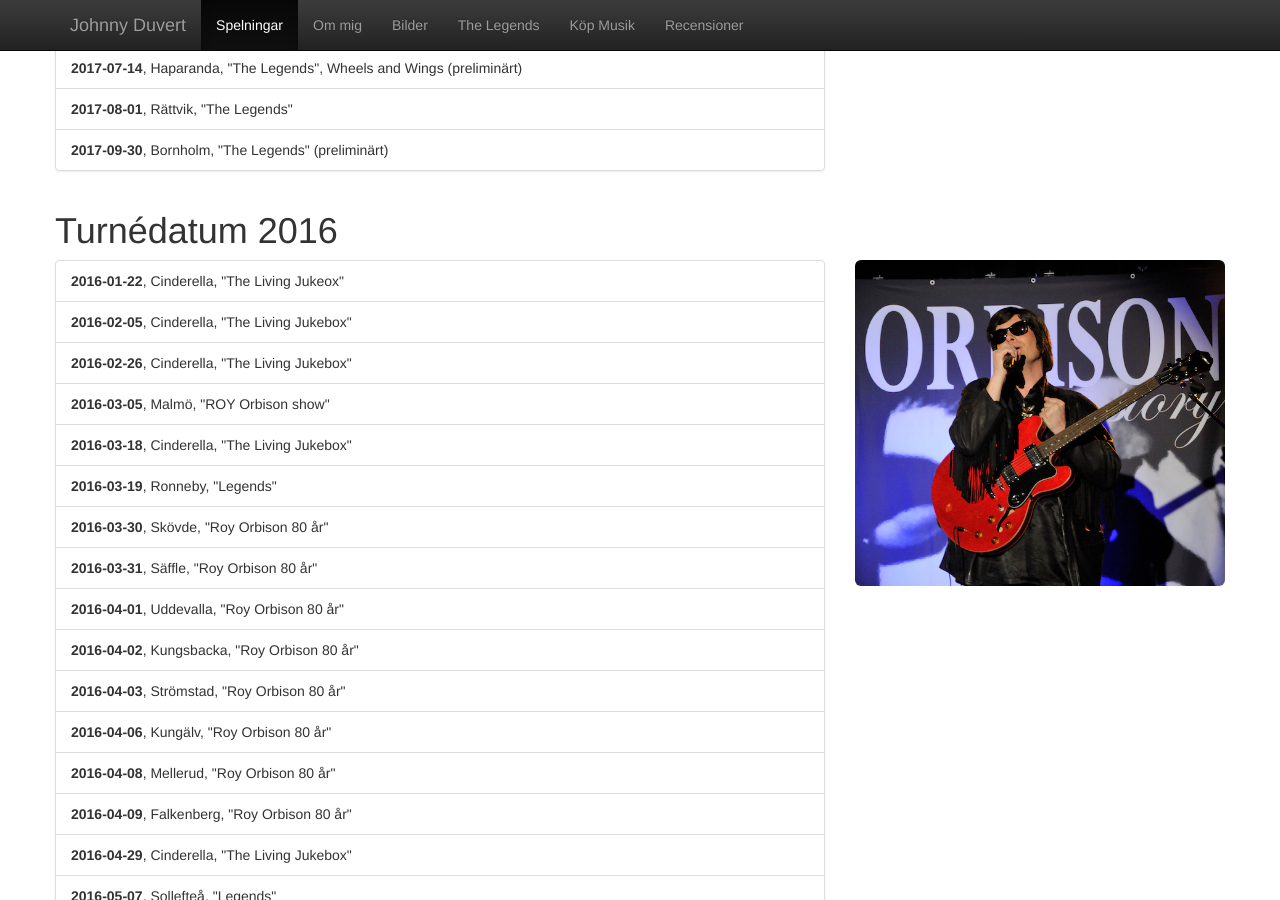
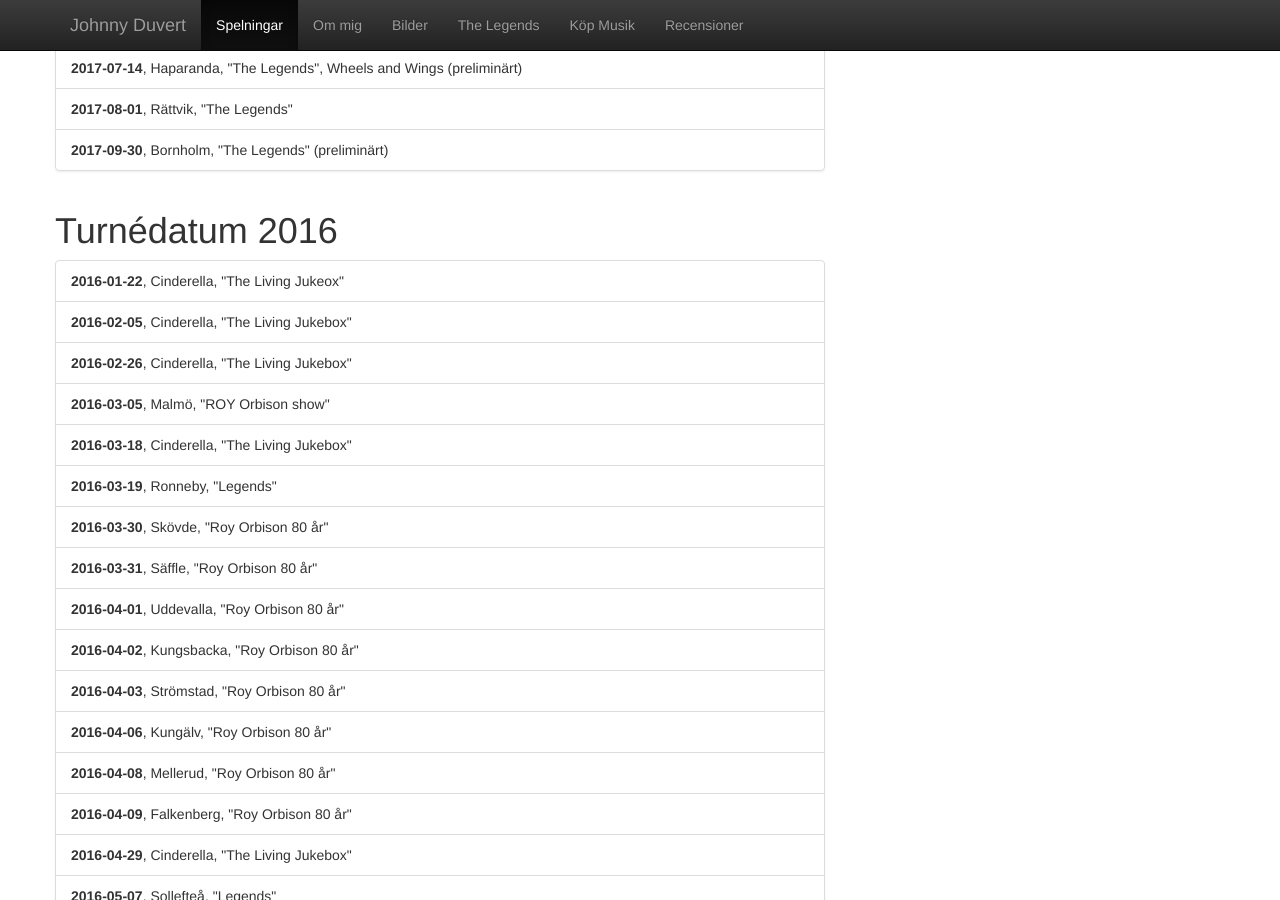
Before and after one commit to johnnyduvert/johnnyduvert.github.io, a Jekyll site: the page built from tour_list.html, in a window 1280 px wide and 900 px high, scrolled down 1436 px. Built offline with Jekyll 4.4.1, drawn with Linux system fonts in a browser that asks for light colours; nearby versions of some CDN libraries.

Commit message:
Removed image

```diff
--- a/tour_list.html
+++ b/tour_list.html
@@ -31,5 +31,4 @@ nav_order: 5
 </ul>
 
   </div>
-  <div class="col-md-4"><a href="/images/pelle/DSC_66269.jpg"><img style="width: 100%" src="/images/pelle/DSC_66269_small.jpg" class="img-rounded"/></a></div>
 </div>
```
